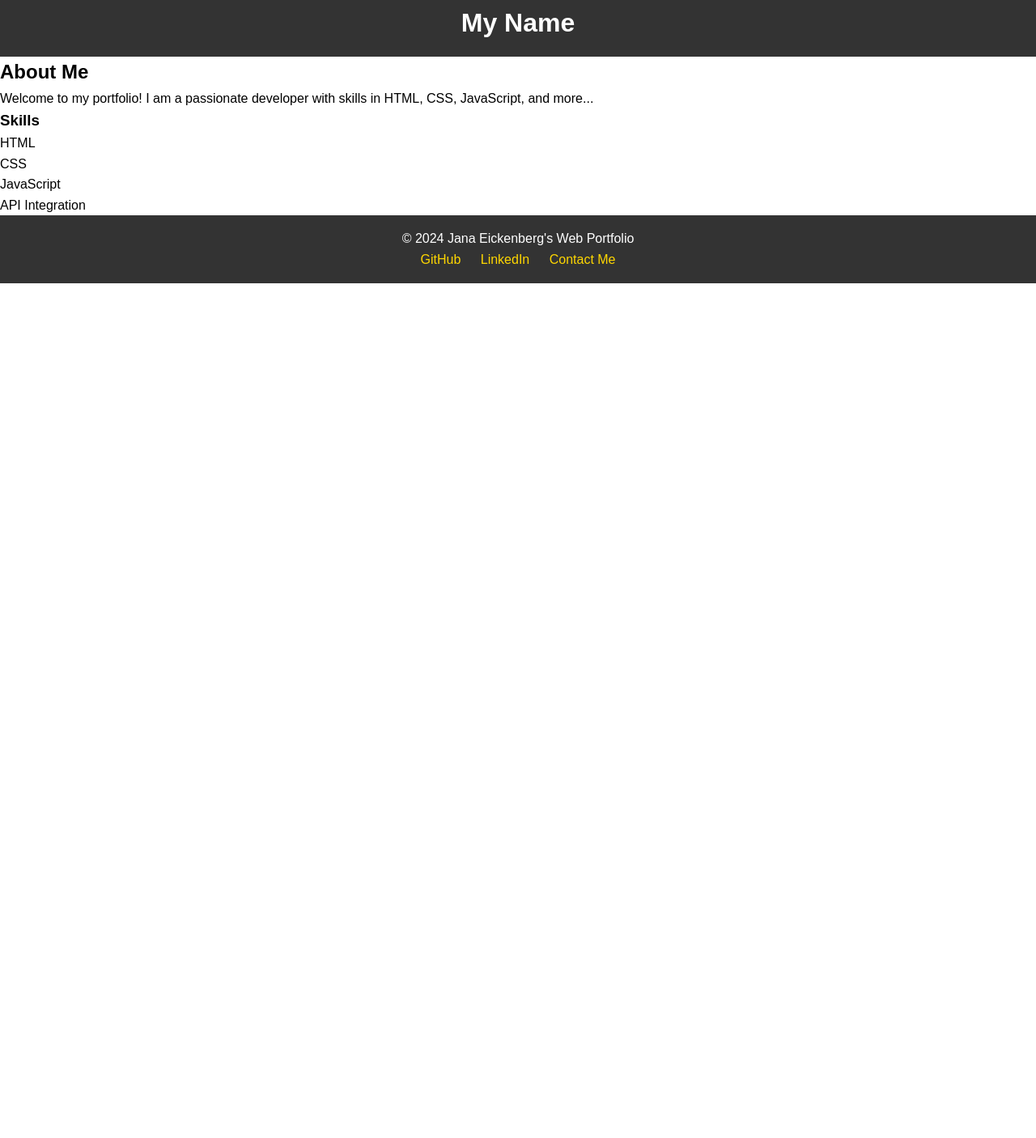
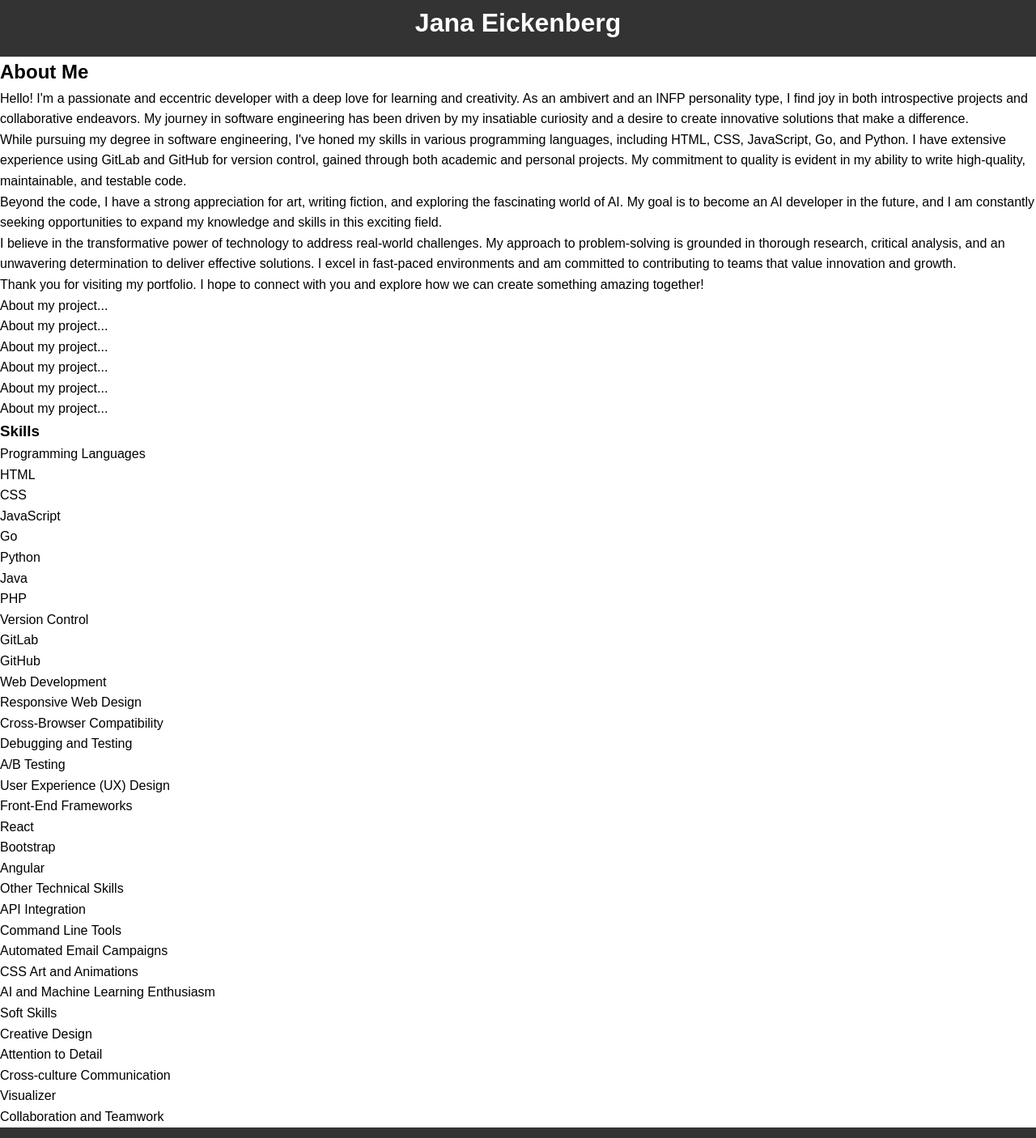
Before and after one commit to Jlea90/JanaMartin.github.io, a plain HTML site: page index.html in a window 1280 px wide. Shown: the part 13-1419 px from the top of the page at 81% size. Before the commit the page ends 800 px from the top, so only its background shows below. Drawn offline with Linux system fonts and the light colour scheme.

Commit message:
Writes about myself and adds my skills to aside

```diff
--- a/index.html
+++ b/index.html
@@ -3,14 +3,14 @@
 <head>
     <meta charset="UTF-8">
     <meta name="viewport" content="width=device-width, initial-scale=1.0">
-    <title>My Portfolio</title>
+    <title>Jana Eickenberg</title>
     <link rel="stylesheet" href="style.css">
     <script defer src="script.js"></script>
 </head>
 <body>
     <!-- Header Section -->
     <header>
-        <h1 id="name">My Name</h1>
+        <h1 id="name">Jana Eickenberg</h1>
         <nav id="navbar" class="hidden">
             <ul>
                 <li><a href="index.html">Home</a></li>
@@ -22,19 +22,86 @@
 
     <!-- Main Content -->
     <main>
-        <section id="about">
+        <section id="about-me">
             <h2>About Me</h2>
-            <p>Welcome to my portfolio! I am a passionate developer with skills in HTML, CSS, JavaScript, and more...</p>
+            <p>Hello! I'm a passionate and eccentric developer with a deep love for learning and creativity. As an ambivert and an INFP personality type, I find joy in both introspective projects and collaborative endeavors. My journey in software engineering has been driven by my insatiable curiosity and a desire to create innovative solutions that make a difference.</p>
+            <p>While pursuing my degree in software engineering, I've honed my skills in various programming languages, including HTML, CSS, JavaScript, Go, and Python. I have extensive experience using GitLab and GitHub for version control, gained through both academic and personal projects. My commitment to quality is evident in my ability to write high-quality, maintainable, and testable code.</p>
+            <p>Beyond the code, I have a strong appreciation for art, writing fiction, and exploring the fascinating world of AI. My goal is to become an AI developer in the future, and I am constantly seeking opportunities to expand my knowledge and skills in this exciting field.</p>
+            <p>I believe in the transformative power of technology to address real-world challenges. My approach to problem-solving is grounded in thorough research, critical analysis, and an unwavering determination to deliver effective solutions. I excel in fast-paced environments and am committed to contributing to teams that value innovation and growth.</p>
+            <p>Thank you for visiting my portfolio. I hope to connect with you and explore how we can create something amazing together!</p>
+        </section>
+        <section id="Programming-languages">
+            <p>About my project...</p>
+        </section>
+        <section id="Version-control">
+            <p>About my project...</p>
+        </section>
+        <section id="Web-development">
+            <p>About my project...</p>
+        </section>
+        <section id="Front-end-frameworks">
+            <p>About my project...</p>
+        </section>
+        <section id="Other-tech-skills">
+            <p>About my project...</p>
+        </section>
+        <section id="Soft-skills">
+            <p>About my project...</p>
         </section>
 
         <!-- Skills Aside Section -->
         <aside>
             <h3>Skills</h3>
             <ul>
+                <label class="skills-label">Programming Languages</label>
                 <li>HTML</li>
                 <li>CSS</li>
                 <li>JavaScript</li>
+                <li>Go</li>
+                <li>Python</li>
+                <li>Java</li>
+                <li>PHP</li>
+            </ul>
+            <ul>
+                <label class="skills-label">Version Control</label>
+                <li>GitLab</li>
+                <li>GitHub</li>
+
+            </ul>
+            <ul>
+                <label class="skills-label">Web Development</label>
+                <li>Responsive Web Design</li>
+                <li>Cross-Browser Compatibility</li>
+                <li>Debugging and Testing</li>
+                <li>A/B Testing</li>
+                <li>User Experience (UX) Design</li>
+
+            </ul>
+            <ul>
+                <label class="skills-label">Front-End Frameworks</label>
+                <li>React</li>
+                <li>Bootstrap</li>
+                <li>Angular</li>
+
+
+            </ul>
+            <ul>
+                <label class="skills-label">Other Technical Skills</label>
                 <li>API Integration</li>
+                <li>Command Line Tools</li>
+                <li>Automated Email Campaigns</li>
+                <li>CSS Art and Animations</li>
+                <li>AI and Machine Learning Enthusiasm</li>
+
+            </ul>
+            <ul>
+                <label class="skills-label">Soft Skills</label>
+                <li>Creative Design</li>
+                <li>Attention to Detail</li>
+                <li>Cross-culture Communication</li>
+                <li>Visualizer</li>
+                <li>Collaboration and Teamwork</li>
+
             </ul>
         </aside>
     </main>
```
